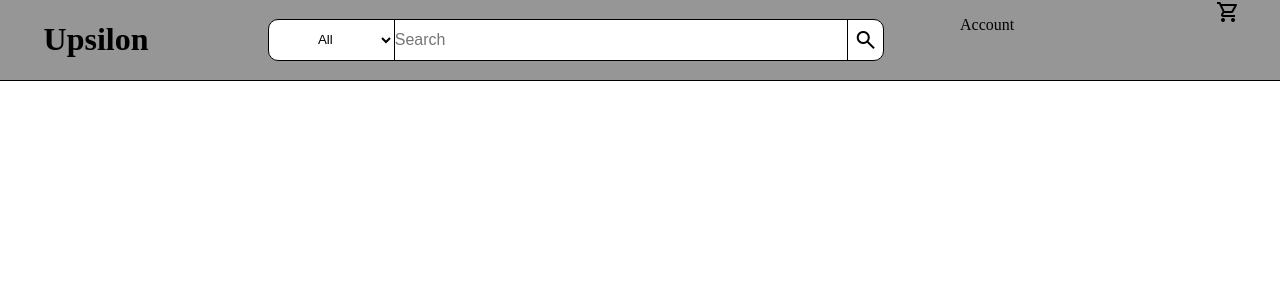
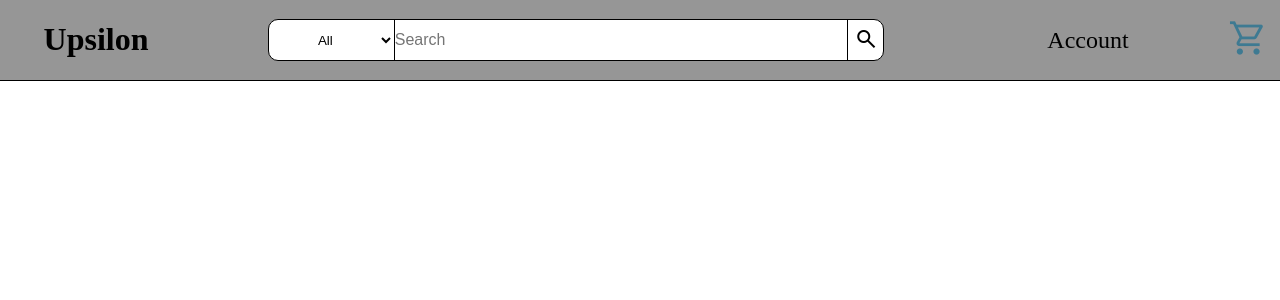
Before and after one commit to TwiliwT/Capstone-Project, a React (Vite) app in the folder Frontend/: page / in a window 1280 px wide. Shown: the top 300 px of the page. Built offline with nearby package versions, Linux system fonts and the light colour scheme.

Commit message:
almost done with header

```diff
--- a/Frontend/src/components/header/Header.css
+++ b/Frontend/src/components/header/Header.css
@@ -3,6 +3,7 @@ header {
   background-color: #969696;
   -webkit-text-size-adjust: 100%;
   border-bottom: 1px black solid;
+  height: 80px;
 }
 
 .logo-container {
@@ -10,6 +11,11 @@ header {
   display: flex;
   justify-content: center;
   align-content: center;
+}
+
+.logo-container > a {
+  text-decoration: none;
+  color: black;
 }
 
 .searchbar-container {
@@ -70,10 +76,58 @@ header {
   align-content: center;
 }
 
+.serarch-icon-container > button {
+  width: 100%;
+  height: 100%;
+  border: none;
+  background-color: inherit;
+}
+
+.serarch-icon-container > button:hover {
+  cursor: pointer;
+}
+
 .account-container {
   width: 20%;
+  display: flex;
+  flex-wrap: wrap;
+  justify-content: space-evenly;
+  align-content: center;
+}
+
+.account-container > a {
+  color: black;
+  text-decoration: none;
+}
+
+.account-container > a > p {
+  margin: 10px;
+  padding: 10px;
+  font-size: 1.5em;
+}
+
+.account-container > a > p:hover {
+  border: 1px rgb(212, 138, 0) solid;
 }
 
 .shopping-cart-container {
+  height: 100%;
   width: 5%;
+  display: flex;
+  flex-wrap: wrap;
+  justify-content: center;
+  align-content: center;
 }
+
+.shopping-cart-container > a {
+  color: rgb(62, 122, 146);
+}
+
+.shopping-cart-container > a > i {
+  font-size: 40px;
+}
+
+.shopping-cart-container > a > i:hover {
+  border: 1px rgb(212, 138, 0) solid;
+  padding: 5px;
+}
--- a/Frontend/src/components/header/Header.jsx
+++ b/Frontend/src/components/header/Header.jsx
@@ -3,10 +3,15 @@ import { Link } from "react-router-dom";
 import "./Header.css";
 
 export default function Header() {
+  //Testing token
+  const token = true;
+
   return (
     <header>
       <div className="logo-container">
-        <h1>Upsilon</h1>
+        <Link to="/">
+          <h1>Upsilon</h1>
+        </Link>
       </div>
       <div className="searchbar-container">
         <form>
@@ -26,20 +31,35 @@ export default function Header() {
             </select>
           </div>
           <div className="search-input-container">
-            <input type="text" placeholder="Search" />
+            <input type="search" placeholder="Search" />
           </div>
           <div className="serarch-icon-container">
-            <i className="material-symbols-outlined">search</i>
+            <button type="submit">
+              <i className="material-symbols-outlined">search</i>
+            </button>
           </div>
         </form>
       </div>
       <div className="account-container">
-        <div>
-          <p>Account</p>
-        </div>
+        {token ? (
+          <Link to="/account">
+            <p>Account</p>
+          </Link>
+        ) : (
+          <>
+            <Link to="/login">
+              <p>Login</p>
+            </Link>
+            <Link to="/register">
+              <p>Register</p>
+            </Link>
+          </>
+        )}
       </div>
       <div className="shopping-cart-container">
-        <i className="material-symbols-outlined">shopping_cart</i>
+        <Link to="/cart">
+          <i className="material-symbols-outlined">shopping_cart</i>
+        </Link>
       </div>
     </header>
   );
```
